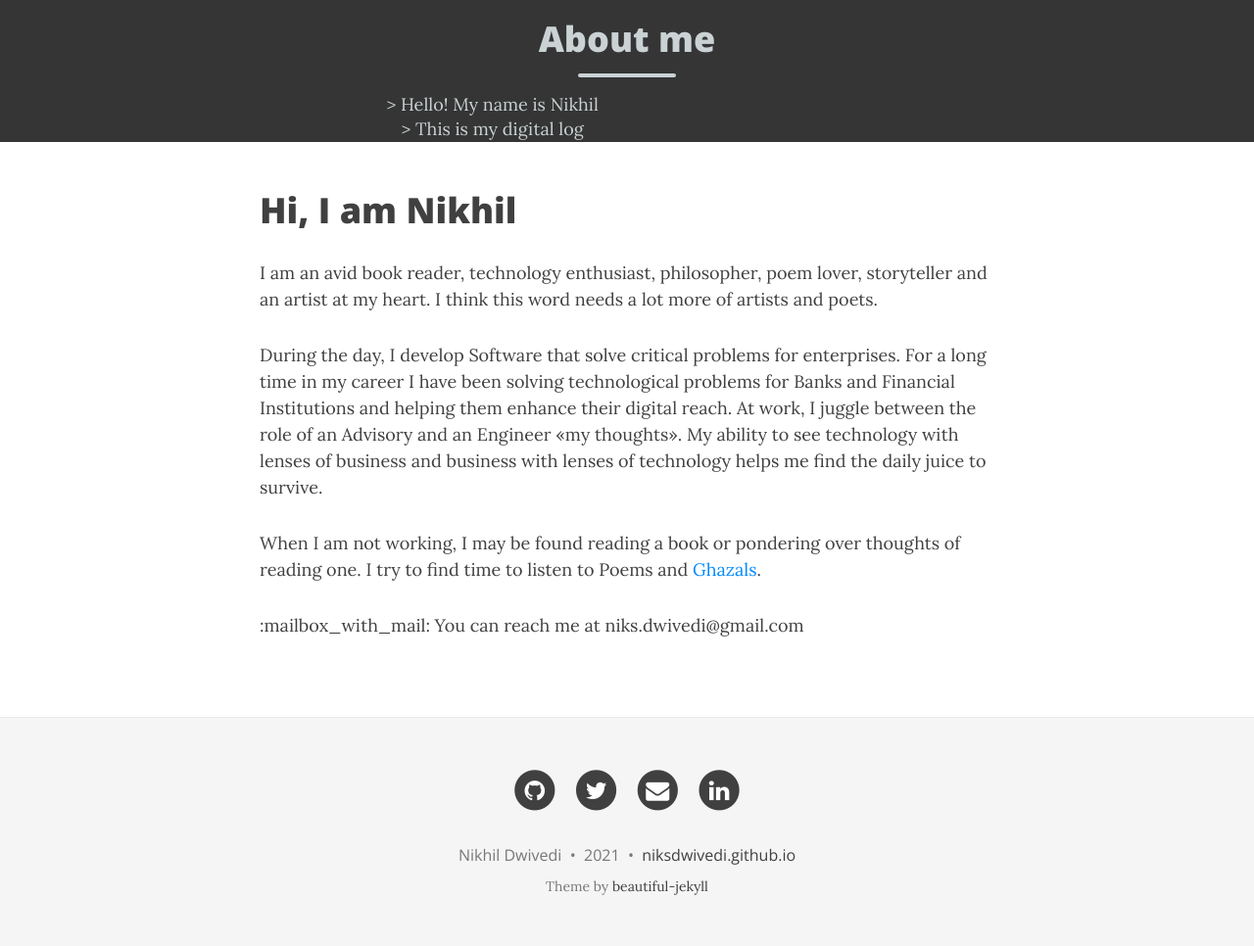
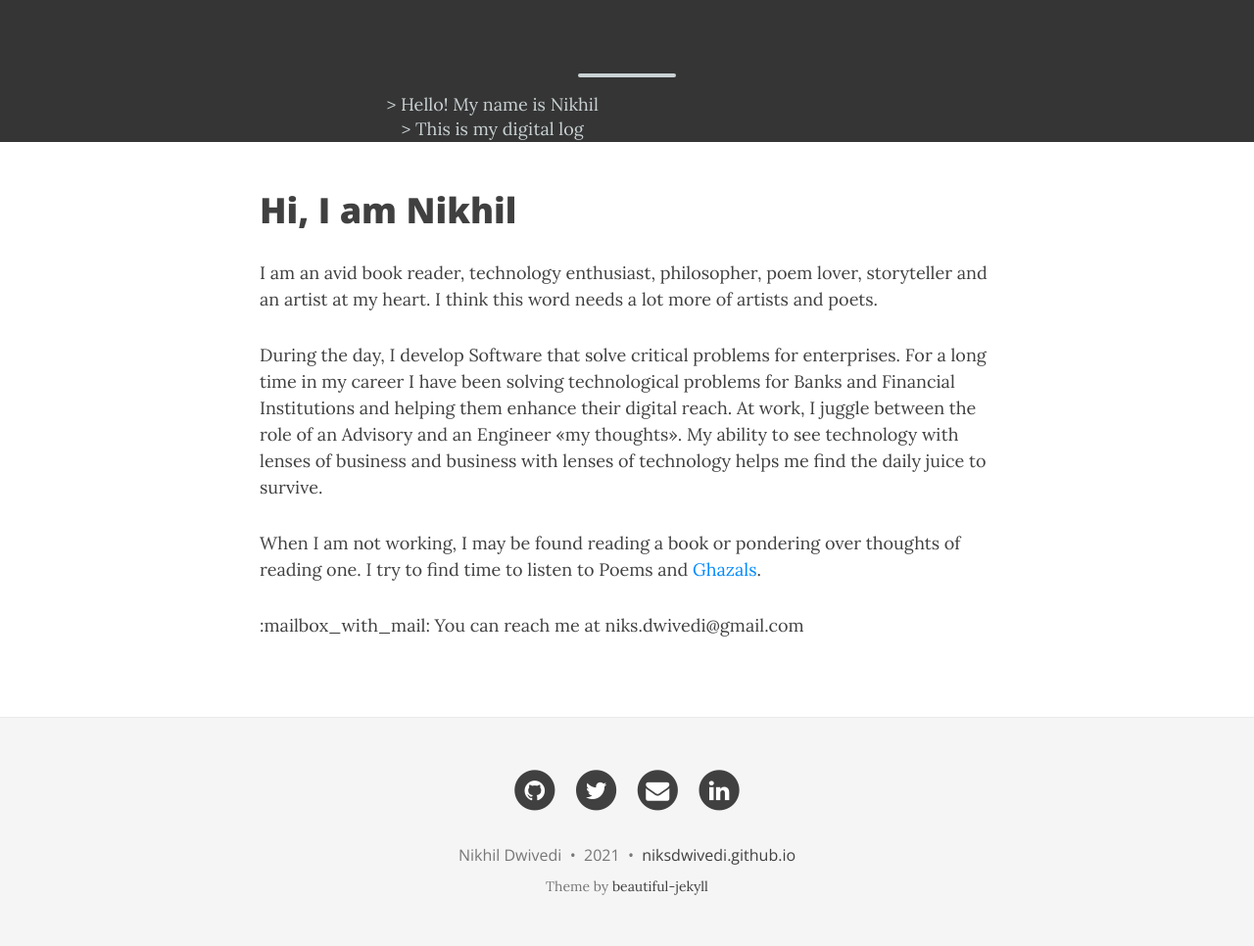
Before and after one commit to niksdwivedi/niksdwivedi.github.io, a Jekyll site: the page built from aboutme.md, in a window 1280 px wide. Shown: the whole page at 98% size. Built offline with Jekyll 4.4.1, drawn with Linux system fonts in a browser that asks for light colours; nearby versions of some CDN libraries.

Commit message:
Meta Title

```diff
--- a/_includes/header.html
+++ b/_includes/header.html
@@ -4,9 +4,9 @@
   <div class="container blackbox">
     <div class="row">
       <div class="col-lg-8 col-lg-offset-2 col-md-10 col-md-offset-1 text-center">
-        <h1>{% if page.title %}{{ page.title }}{% else %}<br/>{% endif %}</h1>
-          <hr class="small">
-      <div class="col-lg-4 col-lg-offset-2 col-md-5 col-md-offset-1">
+        <h1>{% if page.meta-title %}{{ page.meta-title }}{% else %}<br/>{% endif %}</h1>
+        <hr class="small">
+        <div class="col-lg-4 col-lg-offset-2 col-md-5 col-md-offset-1">
         <div class="{{ include.type }}-heading">
           <span class="header-section-description">> Hello! My name is Nikhil</span> <br/>
           <span class="header-section-description">> This is my digital log</span> <br/>
```
